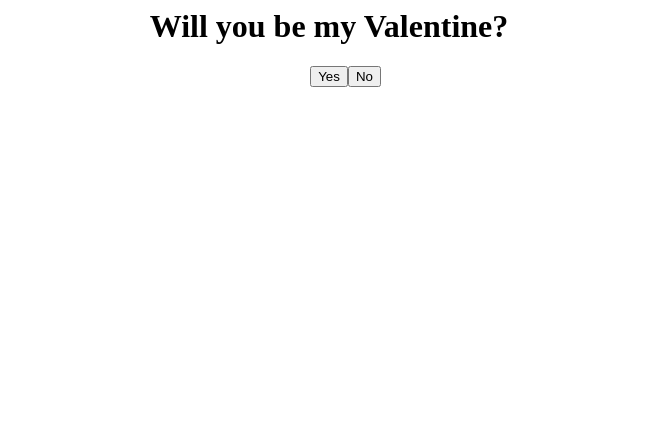
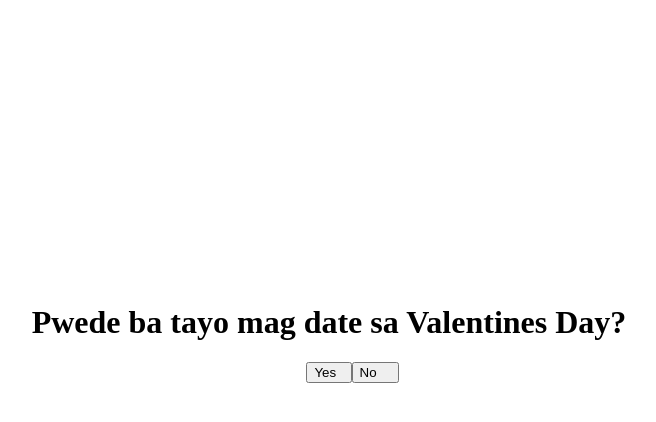
Before and after one commit to LizaCool/Rai, a plain HTML site: page index.html in a window 1280 px wide. Shown: the whole page, without its empty margins (311-967 px from the left). Drawn offline with Linux system fonts and the light colour scheme.

Commit message:
Updated the code
Added some features

```diff
--- a/index.html
+++ b/index.html
@@ -1,9 +1,14 @@
 <html>
+  <head>
+    <link rel="stylesheet" type="text/css" href="Design.css">
+
+  </head>
   <body>
     <div>
-      <h1>Will you be my Valentine?</h1>
-      <button id="yesButton">Yes</button>
-      <button id="no">No</button>
+      <h1><br><br><br><br><br><br><br><br>Pwede ba tayo mag date sa Valentines Day?</h1>
+      <button id="yesButton">Yes &nbsp</button>
+      <button id="no">No &nbsp &nbsp</button>
+
     </div>
 
     <style>
```
